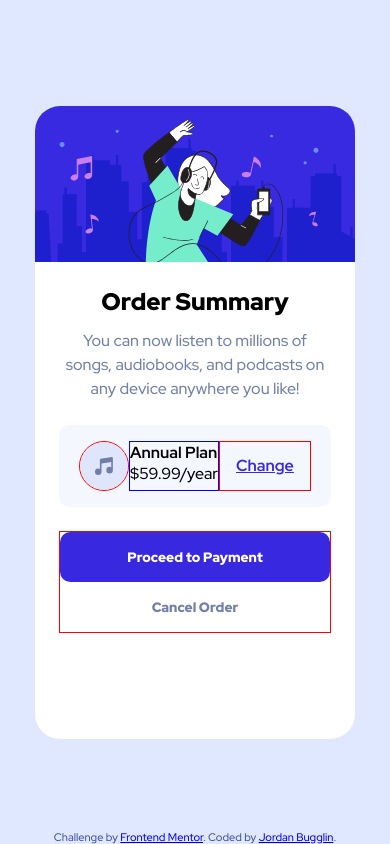
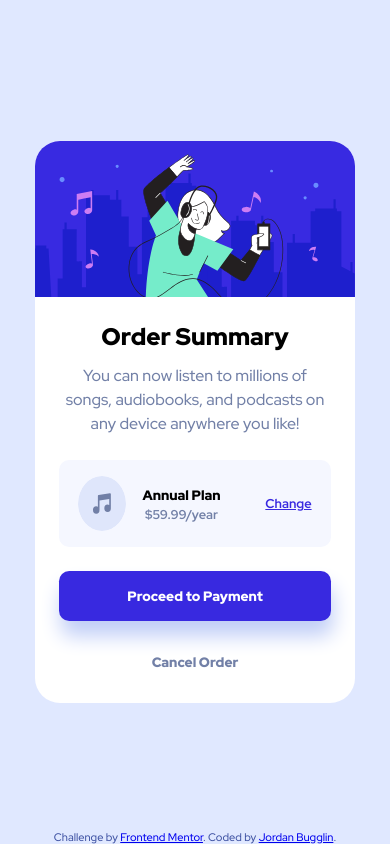
Before and after one commit to Jbugglin/order-summary-component, a plain HTML site: page index.html in a window 390 px wide. Drawn offline with Linux system fonts and the light colour scheme.

Commit message:
updated styles.css
Tweaked the padding and margin issues, made it look as close to the challenge prompt as possible. Still need to add the background per a media query. Active states work as they should, I added a box (drop) shadow below the payment link and fixed the main container height to max-content. Next phase is to see what it looks like on mobile and adjust.

```diff
--- a/styles.css
+++ b/styles.css
@@ -29,7 +29,7 @@ body {
 
 .container {
     width: 85vw;
-    height: 75vh;
+    height: max-content;
     background-color: white;
     border-radius: 25px;
 }
@@ -78,23 +78,36 @@ body {
 }
 
 #plan-details img {
-    border: 1px solid red;
     border-radius: 100%;
 }
 
 #plan-details div {
-    border: 1px solid blue;
+    text-align: center;
+    margin: 0.5rem 0rem;
+    padding: 0rem 2.8rem 0rem 1rem;
+}
+
+#plan-details h2 {
+    font-size: .85em;
+    font-weight: 900;
+    margin: 0.125rem 0rem;
+}
+
+#plan-details .pricing-plan {
+    font-size: .80em;
+    font-weight: 700;
+    color: var(--desatBlue);
 }
 
 #change-plan-link {
+    font-size: 0.8em;
     font-weight: 700;
-    padding: 0em 1em 0em 1em;
+    padding: 0em;
     margin: 0rem 0rem 0rem 0rem;
     display: flex;
     justify-content: center;
     align-items: center;
     color: var(--brightBlue);
-    border: 1px solid red;
 }
 
 #change-plan-link:hover {
@@ -103,8 +116,7 @@ body {
 }
 
 ul {
-    border: 1px solid red;
-    margin: 0rem 1.5rem;
+    margin: 0rem 1.5rem 1rem;
 }
 
 li {
@@ -125,6 +137,8 @@ ul :first-child {
     background-color: var(--brightBlue);
     color: white;
     border-radius: .75em;
+    box-shadow: 2px 15px 20px hsl(224, 77%, 86%);
+    margin: 0rem 0rem 1rem 0rem;
 }
 
 ul :first-child:hover {
@@ -143,5 +157,6 @@ footer {
 @media screen and (min-width: 376px) {
     main {
         max-width: 320px;
+        height: 100%;
     }
 }
```
Also changed, not shown: index.html (+1 -0 lines).
